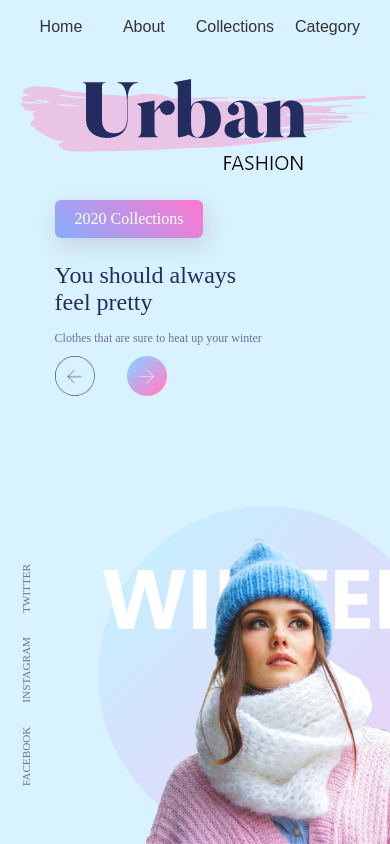
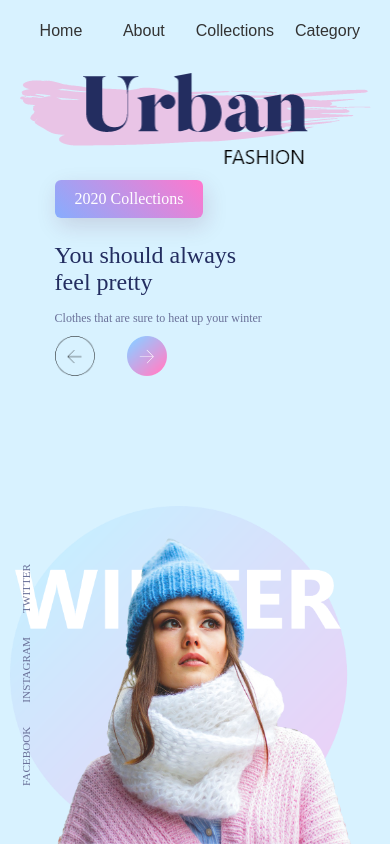
Before and after one commit to 7sbx7/Training-site-Urban-Fashion, a plain HTML site: page index.html in a window 390 px wide. Drawn offline with Linux system fonts and the light colour scheme.

Commit message:
second test

```diff
--- a/style.css
+++ b/style.css
@@ -243,7 +243,6 @@ nav ul li:hover {
   }
   .feature-img {
     height: 40%;
-    left: 25%;
   }
   .content {
     margin-top: 0;
@@ -264,7 +263,7 @@ nav ul li:hover {
     margin-top: 10px;
   }
   .navbar {
-    height: 200px;
+    height: 180px;
     justify-content: center;
   }
   nav {
@@ -286,7 +285,6 @@ nav ul li:hover {
 
   .logo {
     width: 100%;
-    padding: 5%;
   }
 }
 @media (max-width: 320px) and (orientation: portrait) {
```
